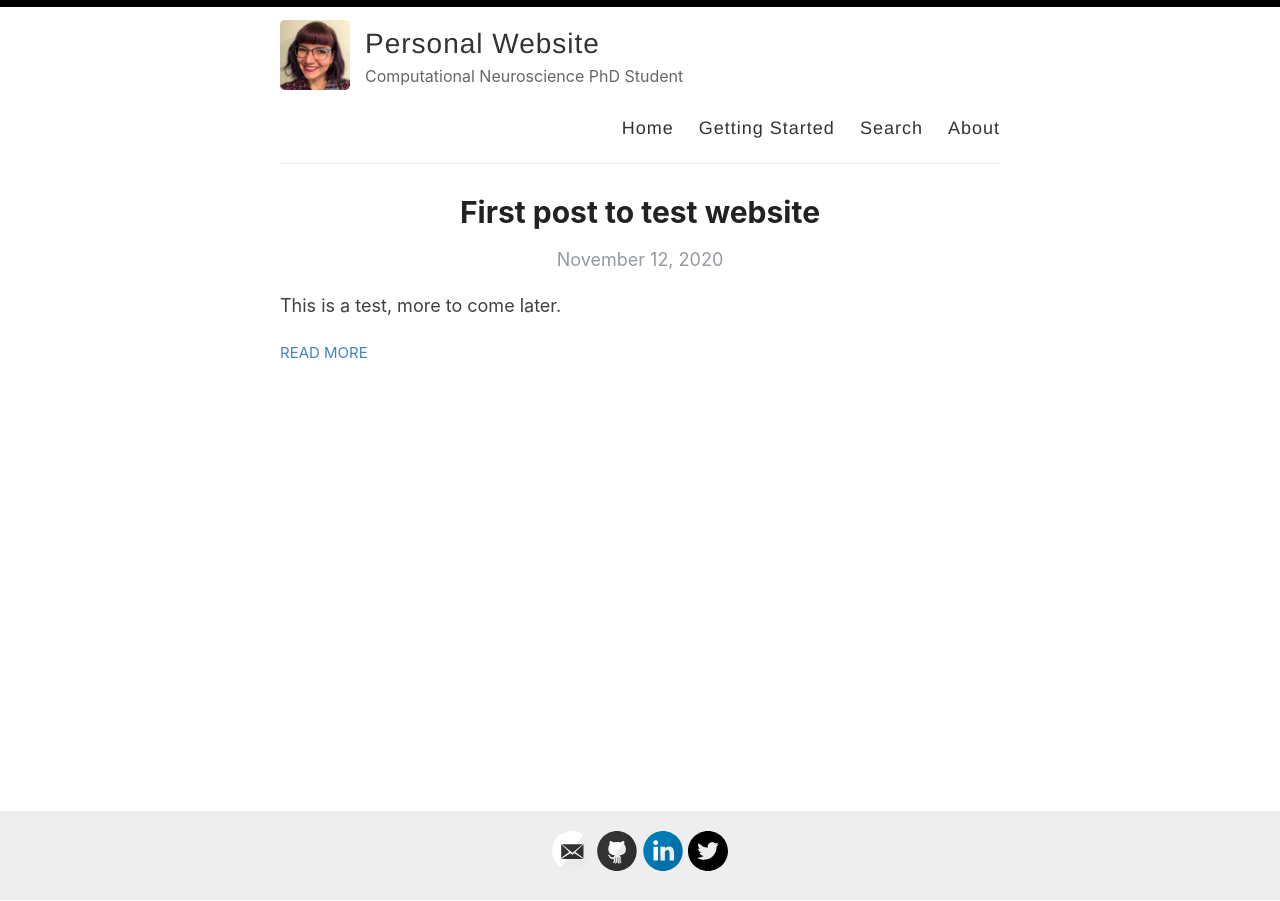
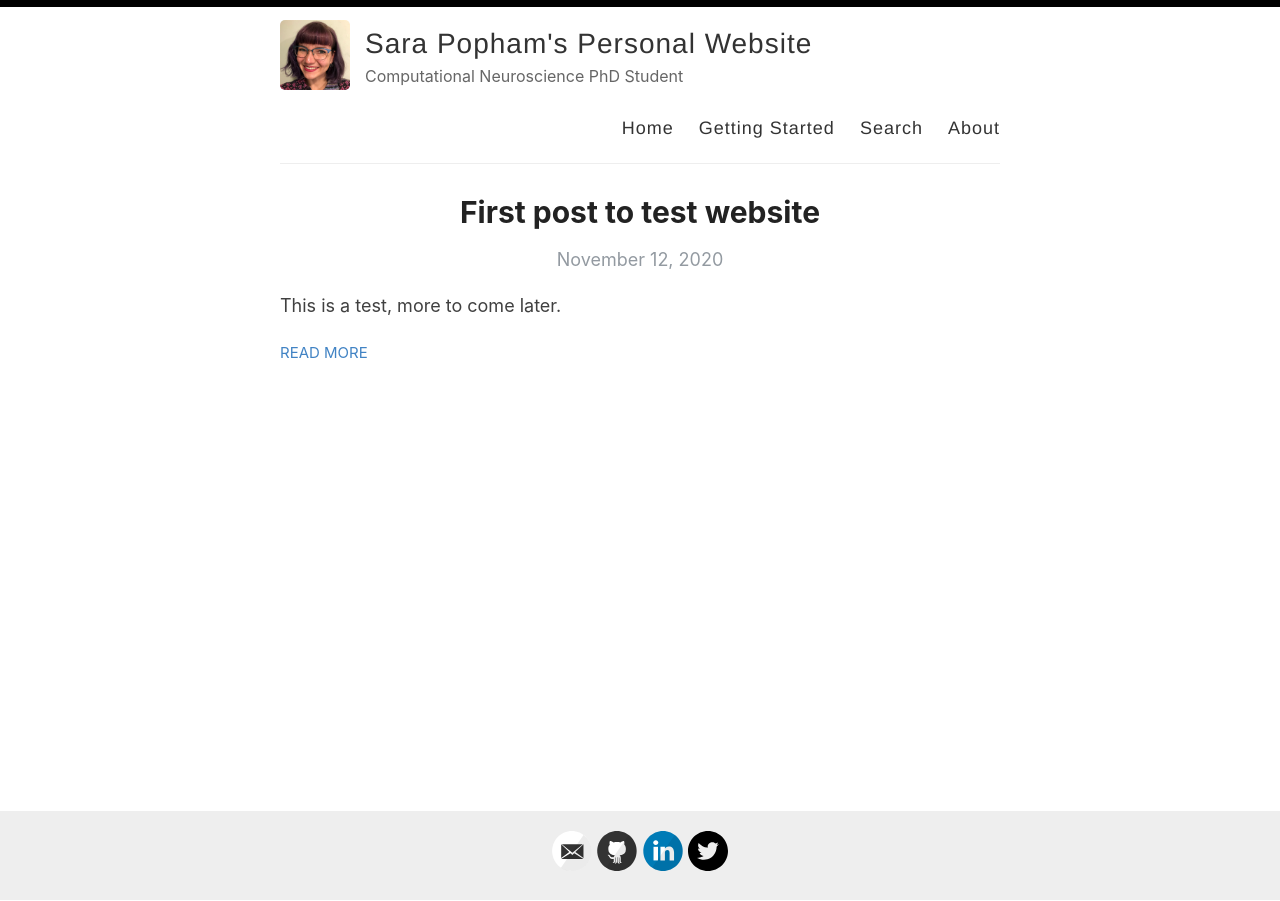
Before and after one commit to spopham/spopham.github.io, a Jekyll site: the page built from index.html, in a window 1280 px wide. Built offline with Jekyll 4.4.1, drawn with Linux system fonts in a browser that asks for light colours; the list of posts is cut into pages by our own code.

Commit message:
fix title

```diff
--- a/_config.yml
+++ b/_config.yml
@@ -3,7 +3,7 @@
 #
 
 # Name of your site (displayed in the header)
-name: Personal Website
+name: Sara Popham's Personal Website
 
 # Name of the author
 author: Sara Popham
```
